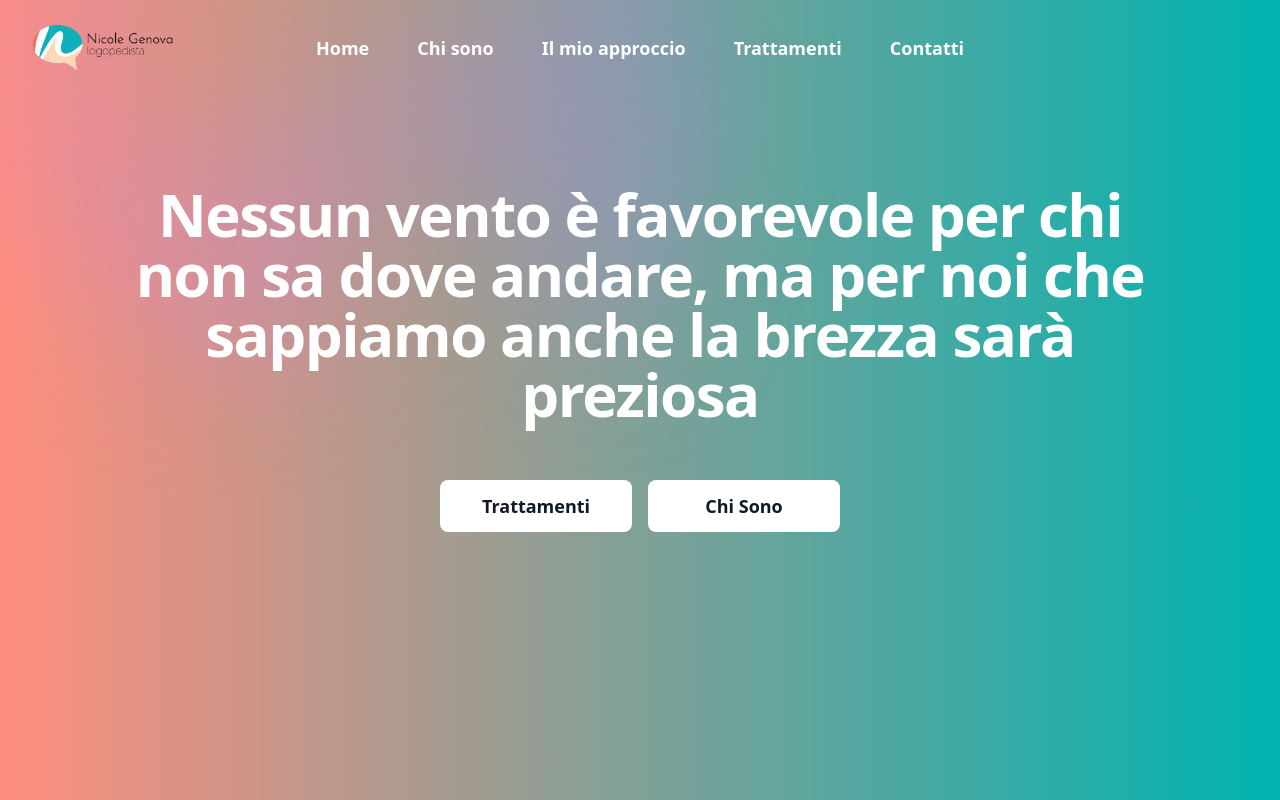
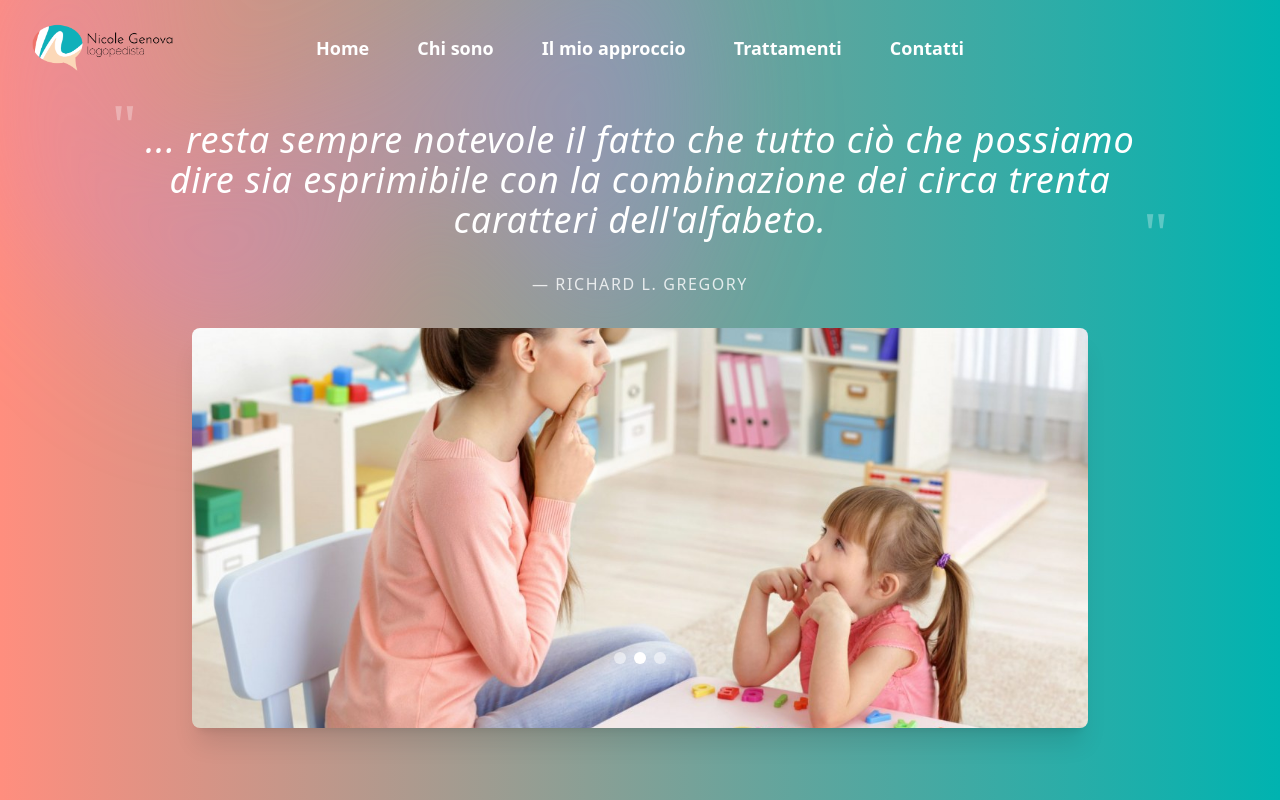
Before and after one commit to Lucajett99/nextjs-nicole_genova, a Next.js app: page / in a window 1280 px wide. Built offline with nearby package versions, Linux system fonts and the light colour scheme.

Commit message:
added image carousel

```diff
--- a/src/components/Header.js
+++ b/src/components/Header.js
@@ -45,7 +45,7 @@ export default function Header() {
 				<div className="flex lg:hidden">
 					<button
 						type="button"
-						className="-m-2.5 inline-flex items-center justify-center rounded-md p-2.5 text-gray-850"
+						className="-m-2.5 inline-flex items-center justify-center rounded-md p-2.5 text-white"
 						onClick={() => setMobileMenuOpen(true)}
 					>
 						<span className="sr-only">Open main menu</span>
--- /dev/null
+++ b/src/components/ImageCarousel.js
@@ -0,0 +1,67 @@
+import React, { useState, useEffect } from 'react';
+import logopedist from "../../public/logopedista.jpg";
+import logopedist2 from "../../public/logopedista2.jpg";
+import riabimed from "../../public/riabimed.jpg";
+import Image from "next/image";
+
+export default function ImageCarousel() {
+    const [currentIndex, setCurrentIndex] = useState(0);
+
+    const images = [
+        {
+            url: logopedist,
+            alt: "Sessione di logopedia",
+            caption: "Sessioni personalizzate per ogni paziente"
+        },
+        {
+            url: logopedist2,
+            alt: "Terapia del linguaggio",
+            caption: "Approccio professionale e empatico"
+        },
+        {
+            url: riabimed,
+            alt: "Studio di logopedia",
+            caption: "Ambiente accogliente e confortevole"
+        }
+    ];
+
+    useEffect(() => {
+        const timer = setInterval(() => {
+            setCurrentIndex((prevIndex) =>
+                prevIndex === images.length - 1 ? 0 : prevIndex + 1
+            );
+        }, 3000);
+
+        return () => clearInterval(timer);
+    }, []);
+
+    return (
+        <div className="relative w-full max-w-4xl mx-auto mt-8 overflow-hidden rounded-lg shadow-xl">
+            <div className="relative h-[400px]">
+                {images.map((image, index) => (
+                    <div
+                        key={index}
+                        className={`absolute w-full h-full transition-opacity duration-1000 ease-in-out ${index === currentIndex ? 'opacity-100' : 'opacity-0'
+                            }`}
+                    >
+                        <Image
+                            src={image.url}
+                            alt={image.alt}
+                            className="object-cover w-full h-full"
+                        />
+                    </div>
+                ))}
+            </div>
+            <div className="absolute bottom-16 left-0 right-0 flex justify-center gap-2">
+                {images.map((_, index) => (
+                    <button
+                        key={index}
+                        onClick={() => setCurrentIndex(index)}
+                        className={`w-3 h-3 rounded-full transition-colors ${index === currentIndex ? 'bg-white' : 'bg-white/50'
+                            }`}
+                    />
+                ))}
+            </div>
+        </div>
+    );
+};
--- a/src/components/WhoIAm.js
+++ b/src/components/WhoIAm.js
@@ -41,6 +41,9 @@ export default function WhoIAm() {
                                 la facoltà di Medicina e Chirurgia dell’Università di Torvergata
                                 di Roma nell’anno 2019.
                             </p>
+                            <p className="mt-4 text-base sm:text-xl leading-8 text-white">
+                                Collaboro come libero professionista presso il Centro PotenziAli - Neuropsicologia dello Sviluppo di Roma
+                            </p>
 
                             <h2 className="mt-6 text-xl font-bold text-white">Le mie competenze</h2>
                             <ul className="mt-4 list-disc pl-5 text-base sm:text-xl leading-8 text-white">
@@ -53,7 +56,6 @@ export default function WhoIAm() {
                                 <li>Formazione di I° livello nella valutazione e terapia dello squilibrio muscolare orofacciale - metodo Andretta</li>
                                 <li>Formazione sul frenulo linguale alterato, metodo Beghetto e metodo di Giulio</li>
                                 <li>Logopedista abilitata al metodo Logogenia®</li>
-                                <li>Collaboro come libero professionista presso il Centro PotenziAli - Neuropsicologia dello Sviluppo di Roma</li>
                                 <li>Master in Vocologia Clinica presso la Nuova Artec</li>
                             </ul>
                         </div>
--- a/src/pages/index.js
+++ b/src/pages/index.js
@@ -1,7 +1,8 @@
 import Layout from "../components/Layout.js";
 import Link from "next/link";
+import ImageCarousel from "../components/ImageCarousel.js";
 
-export default function index() {
+export default function Index() {
     return (
         <Layout>
             <div className="relative isolate px-6 pt-14 lg:px-8">
@@ -17,45 +18,41 @@ export default function index() {
                         }}
                     />
                 </div>
-                <div className="mx-auto max-w-4xl sm:max-w-5xl py-32">
-                    <div className="text-center">
-                        <h1 className="text-2xl font-bold tracking-tight text-white sm:text-6xl">
-                            Nessun vento è favorevole per chi non sa dove andare, ma per noi che sappiamo anche la brezza sarà preziosa
-                        </h1>
+                <div className="mx-auto max-w-4xl sm:max-w-5xl py-16">
+                    <div className="text-center space-y-8">
+                        {/* Sezione citazione con stile decorativo */}
+                        <div className="relative">
+                            <span className="absolute -left-4 -top-6 text-6xl font-serif text-white opacity-30">"</span>
+                            <span className="absolute -right-4 -bottom-6 text-6xl font-serif text-white opacity-30">"</span>
+                            <h1 className="relative text-2xl font-light tracking-wide text-white sm:text-4xl italic font-playfair">
+                                ... resta sempre notevole il fatto che tutto ciò che possiamo dire sia esprimibile con la combinazione dei circa trenta caratteri dell'alfabeto.
+                            </h1>
+                        </div>
+
+                        {/* Sottotitolo o autore della citazione */}
+                        <p className="text-sm sm:text-base text-white/80 font-light tracking-widest uppercase">
+                            ― Richard L. Gregory
+                        </p>
                     </div>
-                    <div className="mt-14 flex justify-center justify-items-center text-center gap-x-4">
+
+                    <ImageCarousel />
+
+                    {/* <div className="mt-14 flex justify-center justify-items-center text-center gap-x-4">
                         <Link
                             href="/treatments"
-                            className="inline-block rounded-lg text-center bg-white min-w-[8rem] sm:min-w-[12rem] px-3 py-3 sm:text-lg font-semibold text-gray-900 hover:bg-gray-200"
+                            className="inline-block rounded-lg text-center bg-white min-w-[8rem] sm:min-w-[12rem] px-3 py-3 sm:text-lg font-semibold text-gray-900 hover:bg-gray-200 transition-colors duration-300"
                         >
                             Trattamenti
                         </Link>
                         <Link
                             href="/whoIam"
-                            className="inline-block rounded-lg text-center bg-white min-w-[8rem] sm:min-w-[12rem] px-3 py-3 sm:text-lg font-semibold text-gray-900 hover:bg-gray-300"
+                            className="inline-block rounded-lg text-center bg-white min-w-[8rem] sm:min-w-[12rem] px-3 py-3 sm:text-lg font-semibold text-gray-900 hover:bg-gray-300 transition-colors duration-300"
                         >
                             Chi Sono
                         </Link>
-                    </div>
+                    </div> */}
                 </div>
-
             </div>
         </Layout>
     );
-};
-
-export async function getServerSideProps(context) {
-    const isUnderConstruction = false;
-    if (isUnderConstruction && context.req.url === "/") {
-        return {
-            redirect: {
-                destination: "/coming_soon",
-                permanent: false,
-            },
-        };
-    }
-
-    return {
-        props: {},
-    };
 }
```
Also changed, not shown: src/components/Approach.js (+12 -12 lines), src/pages/contacts.js (+7 -7 lines).
